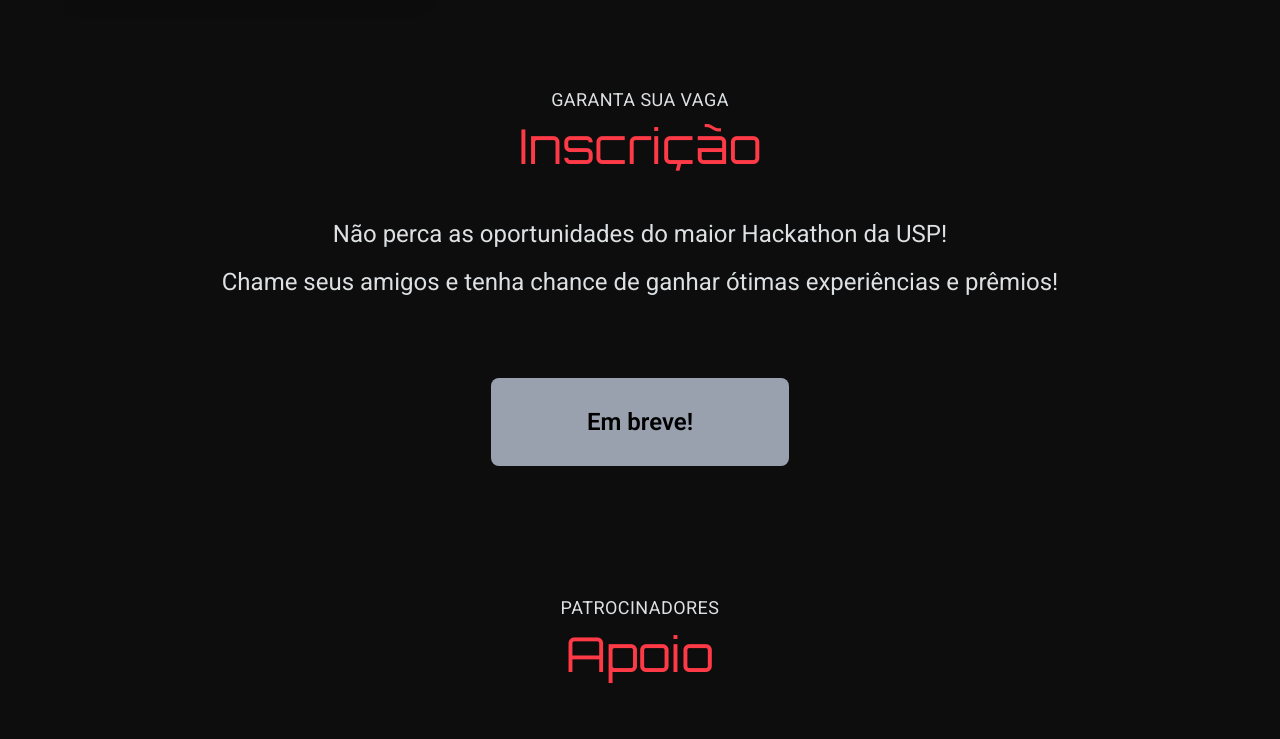
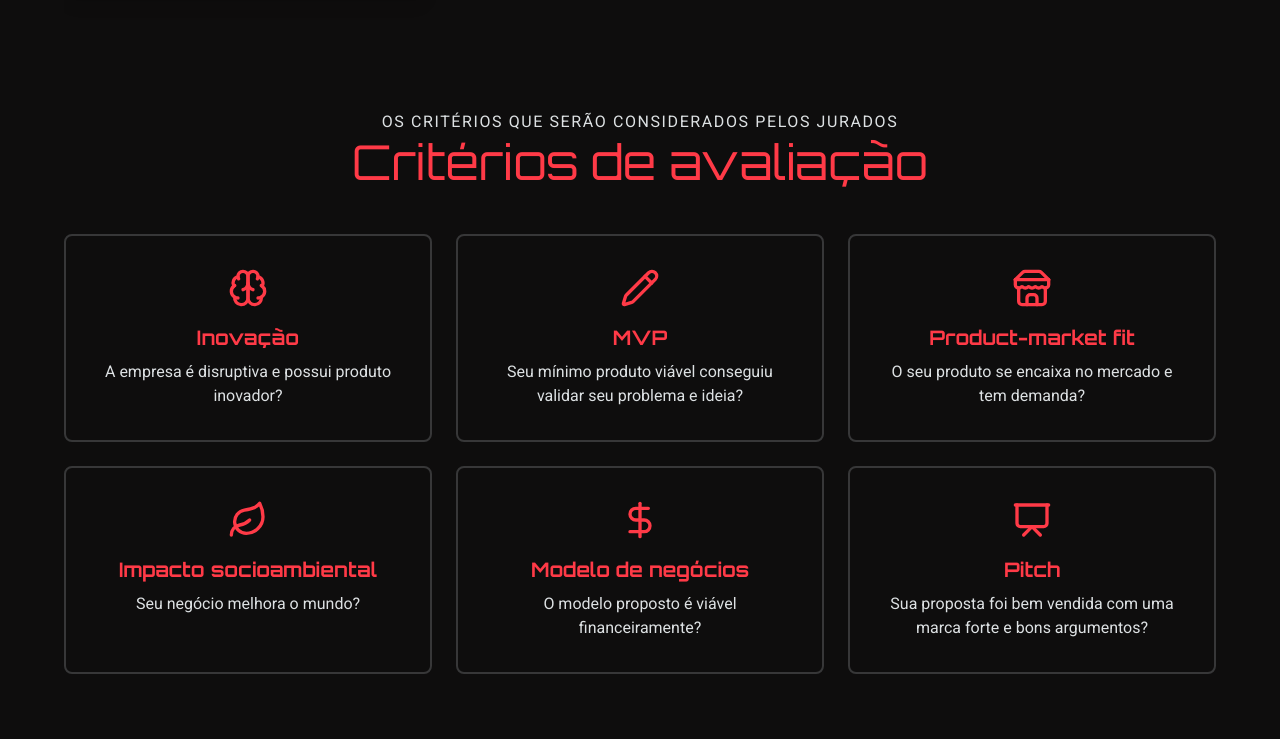
Before and after one commit to USPCodeLabSanca/Site_HackaUSP, a Next.js app in the folder frontend/: page / in a window 1280 px wide. Shown: the part 1864-2603 px from the top of the page. Built offline with nearby package versions, Linux system fonts and the light colour scheme.

Commit message:
readicionar paginas atualizadas

```diff
--- a/frontend/src/app/components/EvaluationCriteria.tsx
+++ b/frontend/src/app/components/EvaluationCriteria.tsx
@@ -45,7 +45,7 @@ const criteriaData = [
 
 const EvaluationCriteria: React.FC = () => {
   return (
-    <section id="criterios" className="bg-background py-16 px-4 sm:px-8 text-center font-roboto">
+    <section id="criterios" className="bg-background pt-16 px-4 sm:px-8 text-center font-roboto">
       <p className="text-neutral-light text-md tracking-widest uppercase mb-1">
         Os critérios que serão considerados pelos jurados
       </p>
@@ -57,7 +57,7 @@ const EvaluationCriteria: React.FC = () => {
         {criteriaData.map((item, index) => (
           <div
             key={index}
-            className="mx-6 md:mx-0 p-8 border-2 border-highlight rounded-lg flex flex-col items-center text-center transition-transform hover:scale-[1.02] hover:shadow-2xl"
+            className="mx-6 md:mx-0 p-8 border-2 border-neutral-light/20 rounded-lg flex flex-col items-center text-center transition-transform hover:scale-[1.02] hover:shadow-2xl"
           >
             {/* Ícone */}
             <div className="text-highlight mb-4">
--- a/frontend/src/app/components/MapaLeaflet.tsx
+++ b/frontend/src/app/components/MapaLeaflet.tsx
@@ -1,11 +1,10 @@
-// src/components/MapaLeaflet.tsx
-
+'use client';
 import { MapContainer, TileLayer, Marker, Popup } from 'react-leaflet';
 import L from 'leaflet';
 import 'leaflet/dist/leaflet.css';
 
 // Coordenadas iniciais
-const position: L.LatLngExpression = [-23.572637934713782, -46.69245796510123]; // São Paulo
+const position: L.LatLngExpression = [-23.572297, -46.689650]; // São Paulo
 
 // Configuração do ícone do marcador
 // Esta é uma solução comum para problemas com ícones no Leaflet + React
@@ -24,7 +23,7 @@ function MapaLeaflet() {
     <MapContainer
       center={position}
       zoom={14}
-      scrollWheelZoom={false}
+      scrollWheelZoom={true}
       style={{ height: '500px', width: '100%' }}
     >
       <TileLayer
--- a/frontend/src/app/components/Maps.tsx
+++ b/frontend/src/app/components/Maps.tsx
@@ -17,21 +17,21 @@ export default function Maps() {
     <section id="como-chegar" className="min-h-screen bg-background">
 
       {/* Conteúdo Principal */}
-      <div className="mx-6 sm:mx-0 flex flex-col items-center justify-center min-h-screen px-6 py-24">
+      <div className="mx-6 sm:mx-0 pt-16 flex flex-col items-center justify-center min-h-screen px-6">
 
         {/* Header */}
         <div className="text-center mb-10">
           <p className="text-neutral-light text-sm sm:text-lg uppercase tracking-wide mb-2 font-roboto">
             LOCAL DO EVENTO
           </p>
-          <h1 className="text-4xl md:text-5xl mb-10 font-orbitron" style={{ color: '#179ADA' }}>
+          <h1 className="text-4xl md:text-5xl mb-10 font-orbitron text-highlight">
             Como Chegar
           </h1>
           <h2 className="text-neutral-light text-2xl md:text-3xl font-semibold mb-2 font-roboto">
-            Alice
+            Capim
           </h2>
           <p className="text-gray-300 text-lg max-w-md font-roboto mb-px">
-            Av. Rebouças, 3535 - Pinheiros, São Paulo - SP, 05401-400
+            Av. Brig. Faria Lima, 1713 - Jardim Paulistano, São Paulo - SP, 01451-000
           </p>
         </div>
 
@@ -44,19 +44,10 @@ export default function Maps() {
           {/* Botão Google Maps */}
           <div className="flex justify-center">
             <a
-              href="https://maps.app.goo.gl/LJbxXMsR5sP4wovHA"
+              href="https://share.google/wGtCkqvlxSbC1nuRZ"
               target="_blank"
               rel="noopener noreferrer"
-              className="text-white font-semibold py-1 px-3 rounded-lg transition-all duration-300 flex items-center gap-3 shadow-lg hover:shadow-xl transform hover:scale-105"
-              style={{
-                backgroundColor: '#179ADA',
-              }}
-              onMouseEnter={(e) => {
-                e.currentTarget.style.backgroundColor = '#1372a1ff';
-              }}
-              onMouseLeave={(e) => {
-                e.currentTarget.style.backgroundColor = '#179ADA';
-              }}
+              className="text-white font-semibold py-1 px-3 rounded-lg transition-all duration-300 flex items-center gap-3 shadow-lg hover:shadow-xl transform hover:scale-105 bg-highlight hover:bg-primary"
             >
               <svg
                 className="w-5 h-5"
--- a/frontend/src/app/components/Previous.tsx
+++ b/frontend/src/app/components/Previous.tsx
@@ -75,7 +75,7 @@ const Previous: React.FC = () => {
           Edições Anteriores
         </h2>
 
-        <div className="relative w-full pb-10">
+        <div className="relative w-full">
           <div className="hidden md:block absolute top-[50%] left-0 right-0 h-1 bg-highlight/20 -z-0"></div>
 
           <Swiper
--- a/frontend/src/app/components/PrizesSection.tsx
+++ b/frontend/src/app/components/PrizesSection.tsx
@@ -44,7 +44,7 @@ const PrizesSection: React.FC = () => {
   const otherPlaces = prizesData.filter(p => p.order !== 1);
 
   return (
-    <section id="premios" className="bg-primary-dark py-16 px-4 sm:px-8 text-center font-roboto">
+    <section id="premios" className="bg-background pt-16 px-4 sm:px-8 text-center font-roboto">
       <p className="text-neutral-light text-sm sm:text-lg tracking-widest uppercase mb-2">
         As melhores soluções serão contempladas com prêmios
       </p>
@@ -55,8 +55,8 @@ const PrizesSection: React.FC = () => {
       <div className="max-w-4xl mx-auto flex flex-col items-center gap-8">
         {/* Card do 1º lugar centralizado em cima */}
         {firstPlace && (
-          <div
-            className={`p-10 bg-primary ${firstPlace.bgColor} rounded-lg flex flex-col items-center justify-center text-center shadow-xl sm:w-2/3 w-10/12 transition-transform hover:scale-[1.05]`}
+          <div // group flex h-40 items-center justify-center rounded-xl border border-white/10 bg-white/5 p-8 backdrop-blur-sm transition duration-300 hover:-translate-y-1 hover:border-red-500/60 hover:bg-white/10
+            className={`p-10${firstPlace.bgColor} flex flex-col items-center justify-center text-center sm:w-2/3 w-10/12 rounded-xl border border-white/10 bg-white/5 p-8 backdrop-blur-sm transition duration-300 hover:-translate-y-1 hover:border-red-500/60 hover:bg-white/10`}
           >
             <MedalIcon iconColor={firstPlace.iconColor} size={64} />
             <h3 className={`mb-2 text-3xl font-bold font-orbitron mt-4 ${firstPlace.iconColor}`}>
@@ -71,7 +71,7 @@ const PrizesSection: React.FC = () => {
           {otherPlaces.map((item, index) => (
             <div
               key={index}
-              className={`p-8 bg-primary ${item.bgColor} rounded-lg flex flex-col items-center justify-center text-center shadow-md md:w-full transition-transform hover:scale-[1.05]`}
+              className={`p-8${item.bgColor} flex flex-col items-center justify-center text-center md:w-full rounded-xl border border-white/10 bg-white/5 p-8 backdrop-blur-sm transition duration-300 hover:-translate-y-1 hover:border-red-500/60 hover:bg-white/10`}
             >
               <MedalIcon iconColor={item.iconColor} />
               <h3 className={`text-2xl font-bold font-orbitron mt-4 mb-1 ${item.iconColor}`}>
--- a/frontend/src/app/components/Subscription.tsx
+++ b/frontend/src/app/components/Subscription.tsx
@@ -2,7 +2,7 @@ import React from "react";
 
 const Subscription: React.FC = () => {
   return (
-    <section id="inscricao" className="bg-background pb-16 px-4 sm:px-8 text-center font-roboto">
+    <section id="inscricao" className="bg-background pt-16 px-4 sm:px-8 text-center font-roboto">
       <p className="text-neutral-light text-sm sm:text-lg uppercase tracking-wide mb-2 font-roboto">
           GARANTA SUA VAGA
         </p>
@@ -10,7 +10,7 @@ const Subscription: React.FC = () => {
         Inscrição
       </h2>
 
-      <div className="mt-12 max-w-6xl mx-auto grid grid-lines-2 md:grid-lines-2 gap-20 items-center">
+      <div className="mt-12 max-w-6xl mx-auto grid grid-lines-2 md:grid-lines-2 gap-10 items-center">
 
         <div className="text-left">
             <p className="text-xl md:text-2xl mx-6 md:mx-0 mb-4 text-neutral-light leading-8 text-center">
@@ -23,9 +23,10 @@ const Subscription: React.FC = () => {
         <div>
           <a
               // quando houver link de inscrição: adicionar href e as classes "bg-highlight hover:bg-primary-darker"
-              className="text-2xl inline-block bg-gray-400 hover:bg-gray-500 text-black font-semibold py-7 px-24 rounded-lg transition-colors duration-300"
+              href="https://forms.gle/WcoDN1SYLFCyKqp68"
+              className="text-2xl inline-block bg-highlight hover:bg-primary text-white font-semibold py-7 px-24 rounded-lg transition-colors duration-300"
             >
-              Em breve!
+              Inscreva-se
             </a>
         </div>
       </div>
--- a/frontend/src/app/components/sponsors.tsx
+++ b/frontend/src/app/components/sponsors.tsx
@@ -76,11 +76,11 @@ export default function Sponsors() {
   <section id="apoio" className="w-full py-16 px-4 bg-background">
     <div className="max-w-6xl mx-auto">
       {/* Título da seção */}
-      <div className="text-center mb-16">
+      <div className="text-center mb-8">
         <p className="text-neutral-light text-sm sm:text-lg uppercase tracking-wide mb-2 font-roboto">
           PATROCINADORES
         </p>
-        <h3 className="text-4xl md:text-5xl mb-10 font-orbitron text-highlight">
+        <h3 className="text-4xl md:text-5xl font-orbitron text-highlight">
           Apoio
         </h3>
       </div>
--- a/frontend/src/app/page.tsx
+++ b/frontend/src/app/page.tsx
@@ -2,10 +2,10 @@ import { Navbar } from './components/Navbar'
 import { Header } from './components/Header'
 import About from "./components/About"
 import Previous from './components/Previous';
-//import EvaluationCriteria from "./components/EvaluationCriteria";
-//import PrizesSection from "./components/PrizesSection";
+import EvaluationCriteria from "./components/EvaluationCriteria";
+import PrizesSection from "./components/PrizesSection";
 import Subscription from "./components/Subscription";
-//import Maps from "./components/Maps";
+import Maps from "./components/Maps";
 import Sponsors from "./components/sponsors";
 import Footer from './components/Footer';
 
@@ -16,10 +16,10 @@ export default function Home() {
       <Header />
       <About />
       <Previous />
-      {/*<EvaluationCriteria />*/}
-      {/*<PrizesSection />*/}
+      <EvaluationCriteria />
+      <PrizesSection />
       <Subscription />
-      {/*<Maps />*/}
+      <Maps />
       <Sponsors />
       <Footer />
     </div>
```
